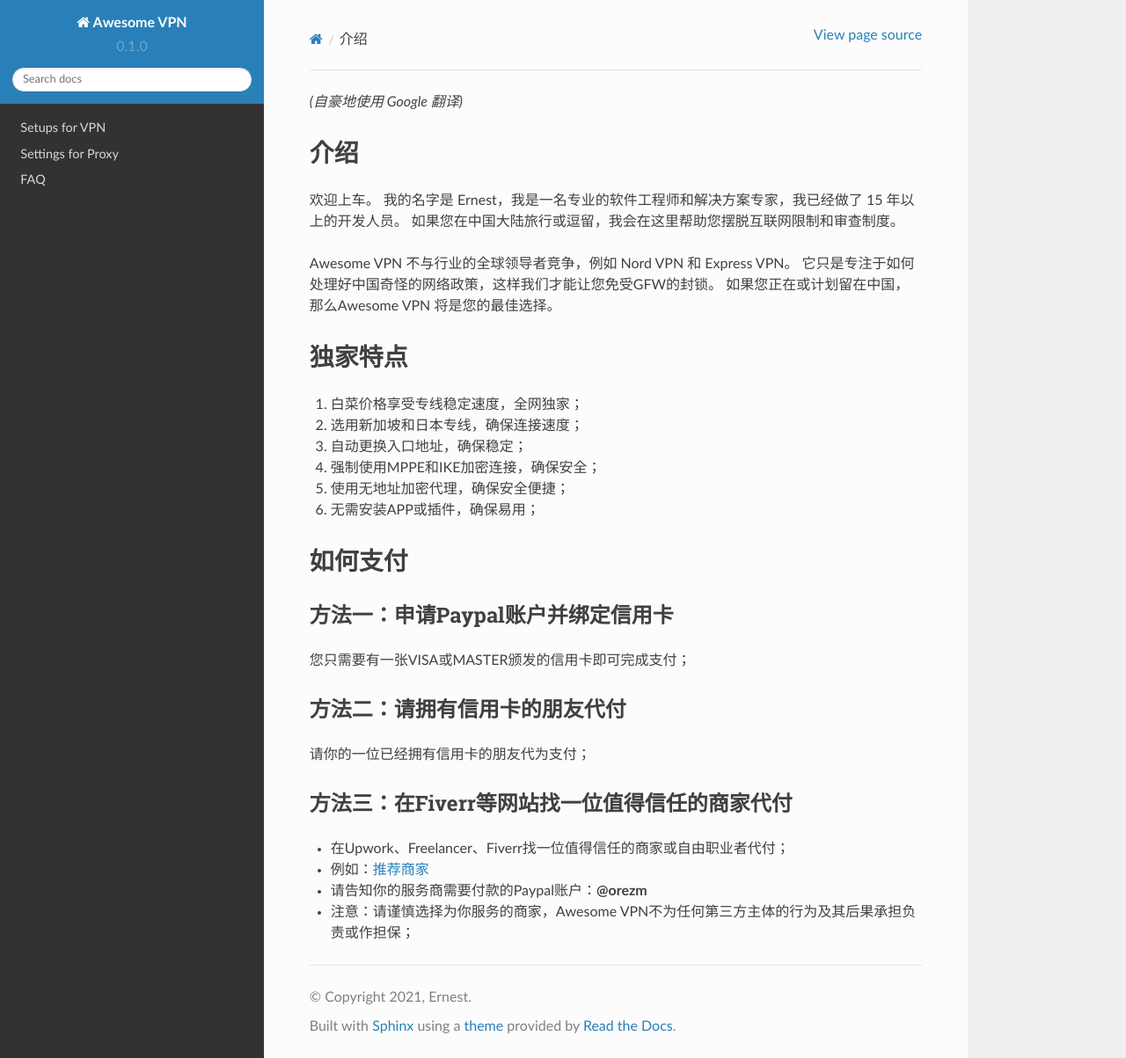
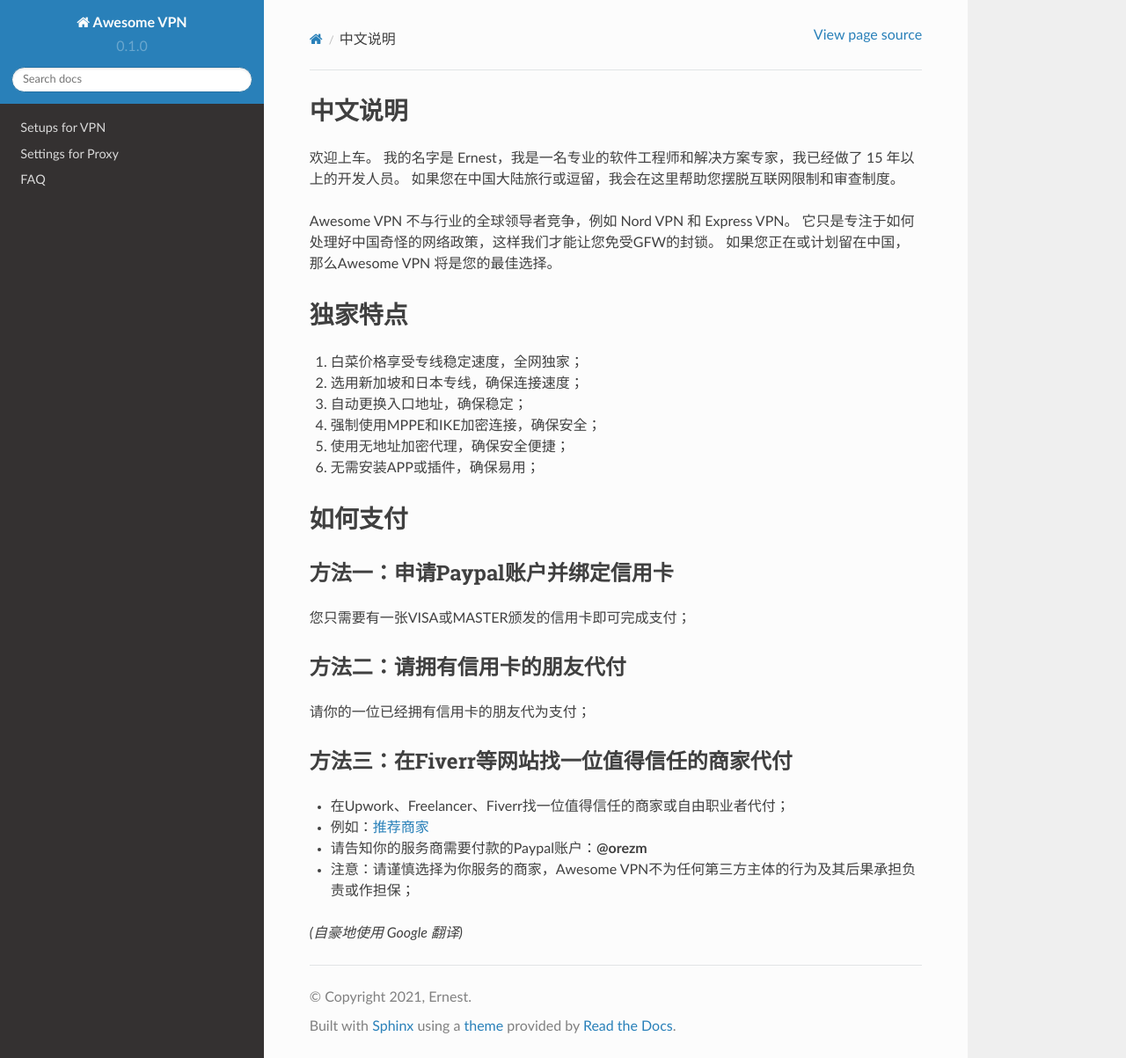
Before and after one commit to orezm/avc, a Sphinx documentation site: the page built from docs/source/zh.rst, in a window 1280 px wide and 1203 px high. Shown: the whole window at 88% size. Built offline with Sphinx 7.4.7 and the Read the Docs theme 2.0.0, drawn with Linux system fonts in a browser that asks for light colours.

Commit message:
Update zh.rst

```diff
--- a/docs/source/zh.rst
+++ b/docs/source/zh.rst
@@ -1,7 +1,5 @@
-*(自豪地使用 Google 翻译)*
-
-介绍
-----
+中文说明
+-------
 欢迎上车。 我的名字是 Ernest，我是一名专业的软件工程师和解决方案专家，我已经做了 15 年以上的开发人员。 如果您在中国大陆旅行或逗留，我会在这里帮助您摆脱互联网限制和审查制度。
 
 Awesome VPN 不与行业的全球领导者竞争，例如 Nord VPN 和 Express VPN。 它只是专注于如何处理好中国奇怪的网络政策，这样我们才能让您免受GFW的封锁。 如果您正在或计划留在中国，那么Awesome VPN 将是您的最佳选择。
```
Also changed, not shown: other parts of docs/source/zh.rst (+2 -0 lines).
